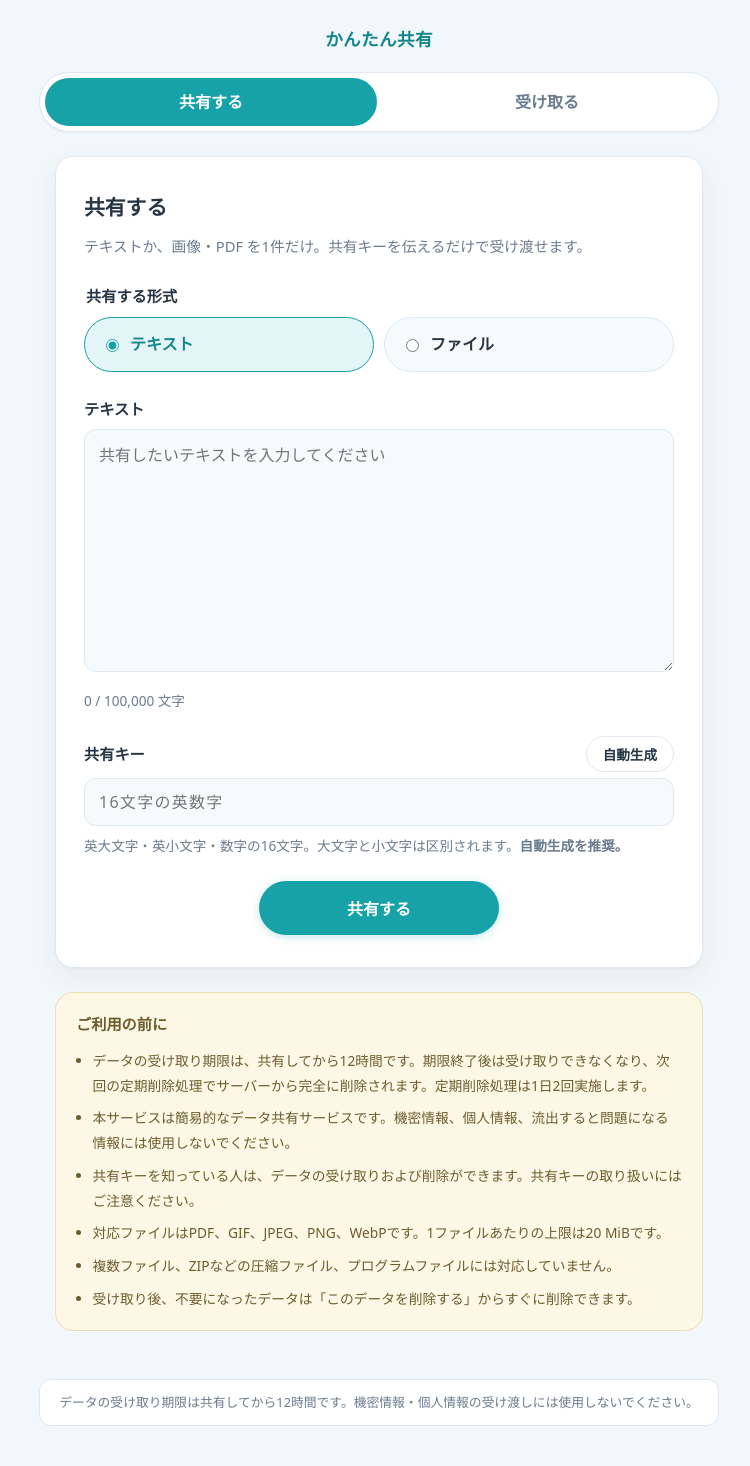
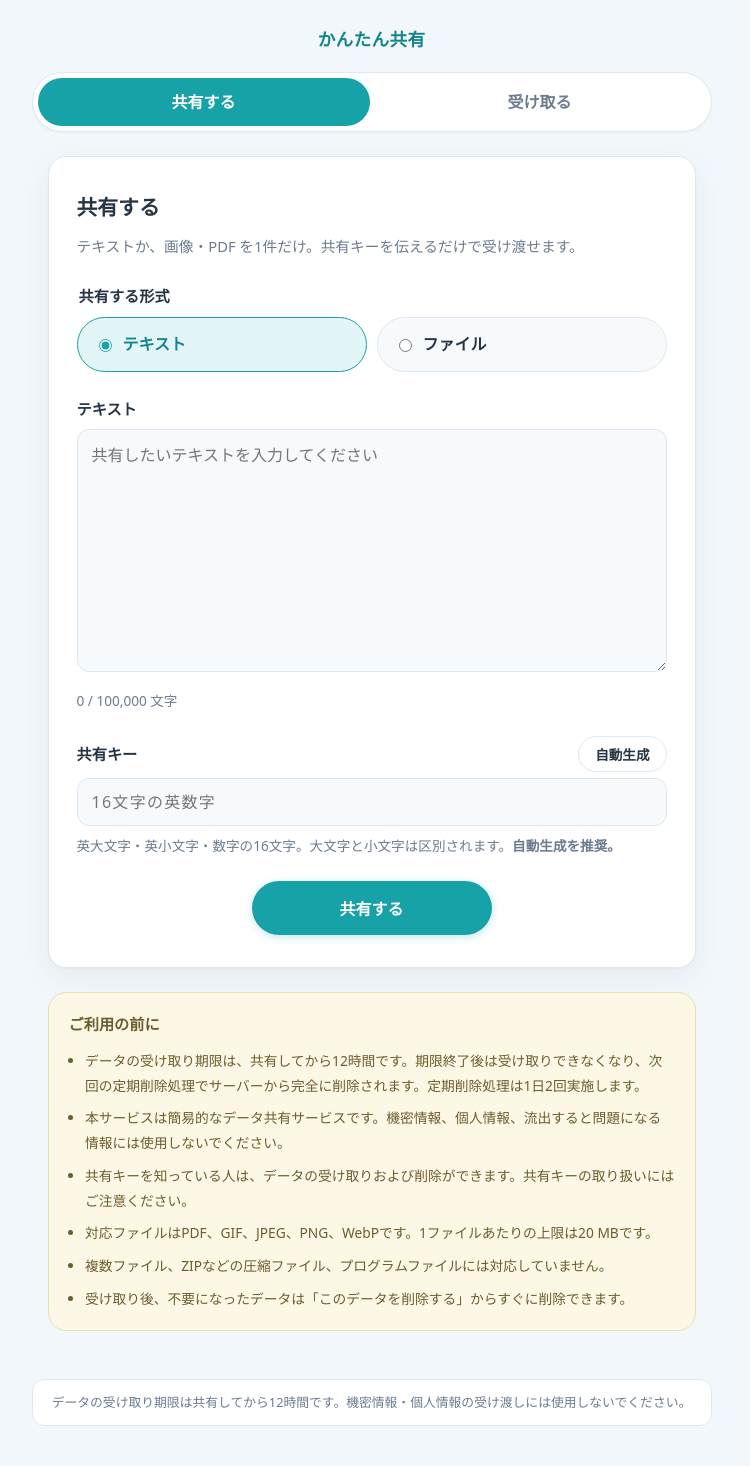
Before and after one commit to makoto-250/easy-sharing, a Flask app: page / in a window 1280 px wide. Shown: the whole page, without its empty margins (261-1011 px from the left). Run offline with Flask 3, Linux system fonts and the light colour scheme; parts of the project's set-up code (start-up, migrations or seed data) failed here and were passed over.

Commit message:
利用者向け文言を20 MB表記にし、タブ切り替え時の横ずれを止める
- 共有画面の注意書きとファイル欄の補足を「20 MiB」→「20 MB」に。
  MiB が一般利用者に伝わりにくいため。実際の上限は 20 MiB のまま。
  仕様書との差分として CLAUDE.md に記録した。
- html に scrollbar-gutter: stable を指定。共有する画面は縦に長く
  スクロールバーが出るが受け取る画面は出ないため、タブを切り替えると
  中央寄せのコンテンツがスクロールバーの幅ぶん右へずれていた。

Co-Authored-By: Claude Opus 5 <noreply@anthropic.com>

```diff
--- a/static/style.css
+++ b/static/style.css
@@ -41,6 +41,9 @@
 
 html {
   -webkit-text-size-adjust: 100%;
+  /* 画面ごとの高さの違いでスクロールバーが出たり消えたりすると、
+     中央寄せのコンテンツが左右にずれる。常に領域を確保して止める。 */
+  scrollbar-gutter: stable;
 }
 
 body {
--- a/templates/share.html
+++ b/templates/share.html
@@ -44,7 +44,7 @@
       <label class="label" for="file">ファイル</label>
       <input type="file" id="file" name="file"
              accept=".pdf,.gif,.jpg,.jpeg,.png,.webp">
-      <p class="help">PDF・GIF・JPEG・PNG・WebP の1ファイル、20 MiB まで</p>
+      <p class="help">PDF・GIF・JPEG・PNG・WebP の1ファイル、20 MB まで</p>
       <p class="help" id="file-info" hidden></p>
       {% if errors.file %}<p class="error" role="alert">{{ errors.file }}</p>{% endif %}
     </div>
@@ -75,7 +75,7 @@
     <li>データの受け取り期限は、共有してから{{ ttl_hours }}時間です。期限終了後は受け取りできなくなり、次回の定期削除処理でサーバーから完全に削除されます。定期削除処理は1日2回実施します。</li>
     <li>本サービスは簡易的なデータ共有サービスです。機密情報、個人情報、流出すると問題になる情報には使用しないでください。</li>
     <li>共有キーを知っている人は、データの受け取りおよび削除ができます。共有キーの取り扱いにはご注意ください。</li>
-    <li>対応ファイルはPDF、GIF、JPEG、PNG、WebPです。1ファイルあたりの上限は20 MiBです。</li>
+    <li>対応ファイルはPDF、GIF、JPEG、PNG、WebPです。1ファイルあたりの上限は20 MBです。</li>
     <li>複数ファイル、ZIPなどの圧縮ファイル、プログラムファイルには対応していません。</li>
     <li>受け取り後、不要になったデータは「このデータを削除する」からすぐに削除できます。</li>
   </ul>
```
Also changed, not shown: CLAUDE.md (+6 -0 lines).
